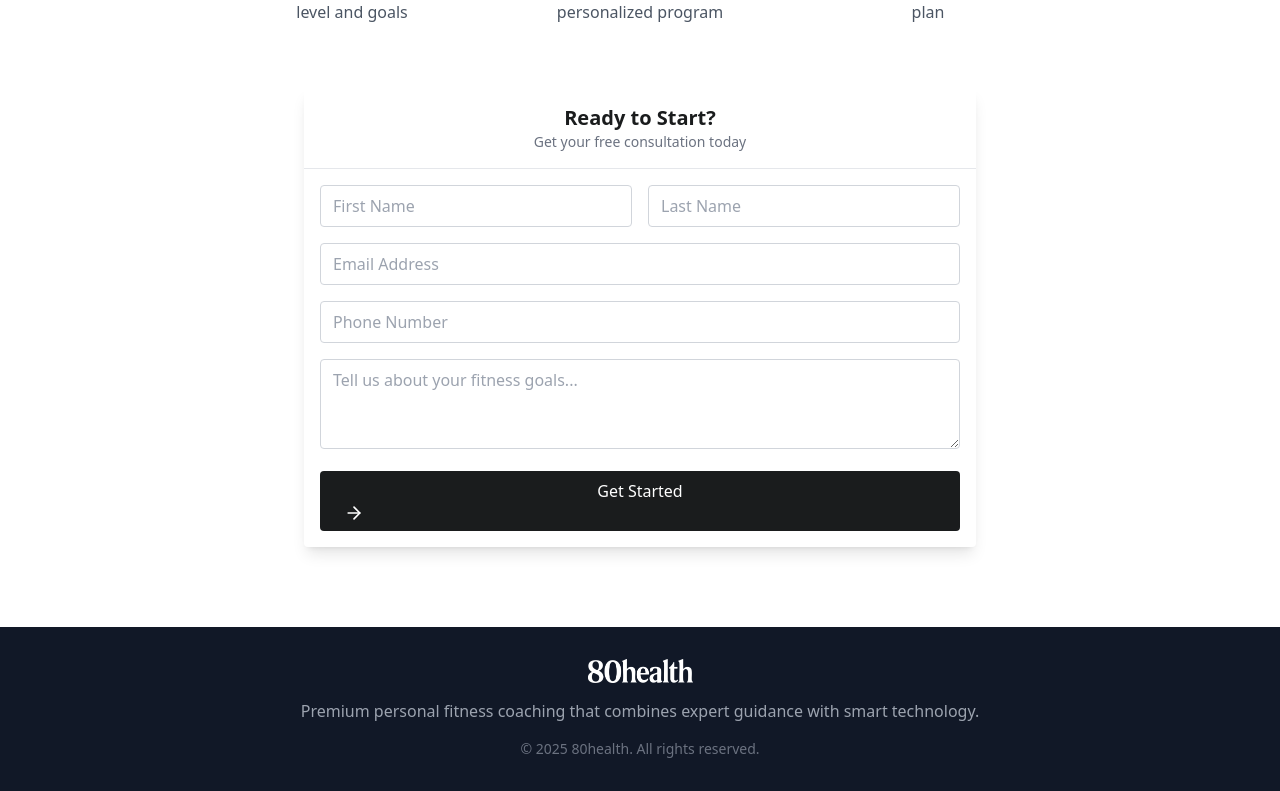
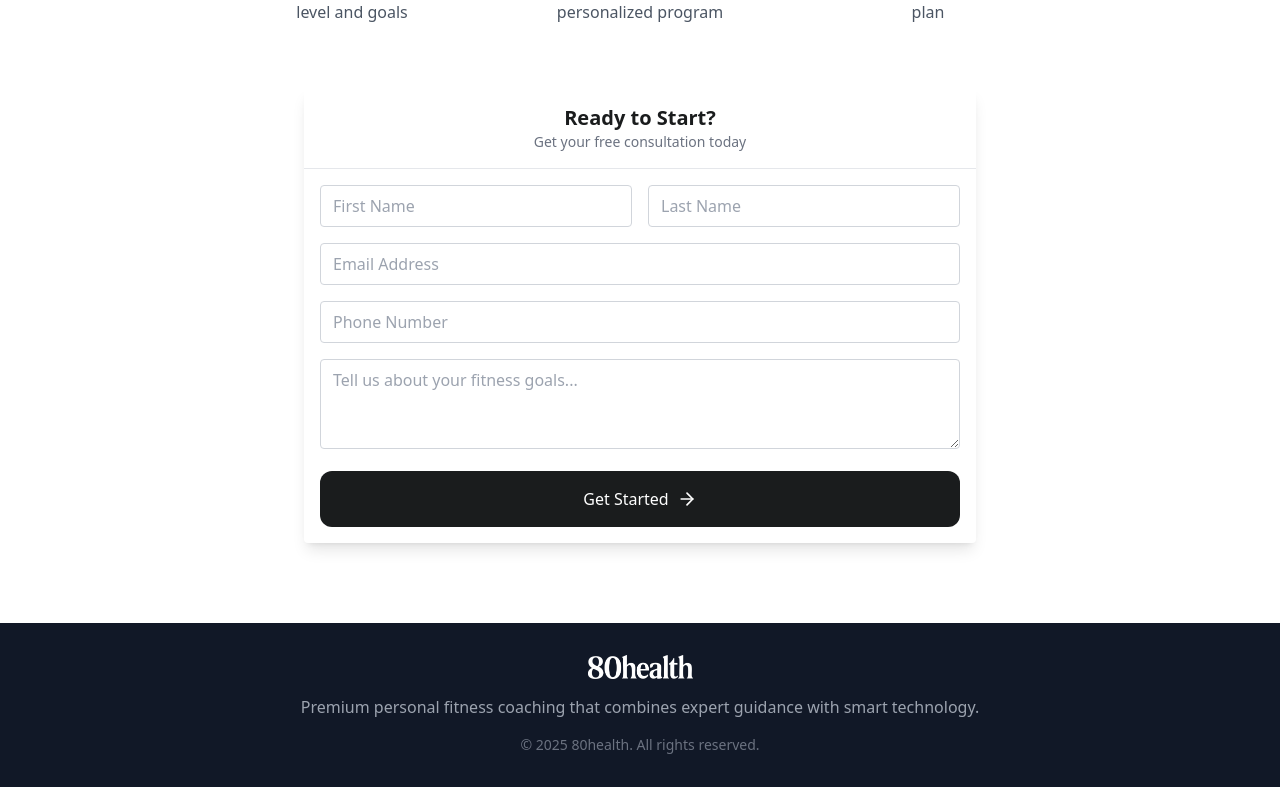
Before and after one commit to JocelynTPA/80health, a React (Create React App) app: page / in a window 1280 px wide. Shown: the part 1033-1824 px from the top of the page. Built offline with nearby package versions, Linux system fonts and the light colour scheme.

Commit message:
Update App.jsx

```diff
--- a/src/App.jsx
+++ b/src/App.jsx
@@ -132,9 +132,9 @@ function App() {
                 <Input placeholder="Email Address" type="email" />
                 <Input placeholder="Phone Number" type="tel" />
                 <Textarea placeholder="Tell us about your fitness goals..." rows={3} />
-                <Button className="w-full bg-charcoal text-white hover:bg-gold hover:text-charcoal">
-                  Get Started
-                  <ArrowRight className="ml-2 h-5 w-5" />
+                <Button className="w-full rounded-xl py-4 bg-charcoal text-white hover:bg-gold hover:text-charcoal flex items-center justify-center space-x-2">
+                  <span>Get Started</span>
+                  <ArrowRight className="h-5 w-5" />
                 </Button>
               </CardContent>
             </Card>
```
